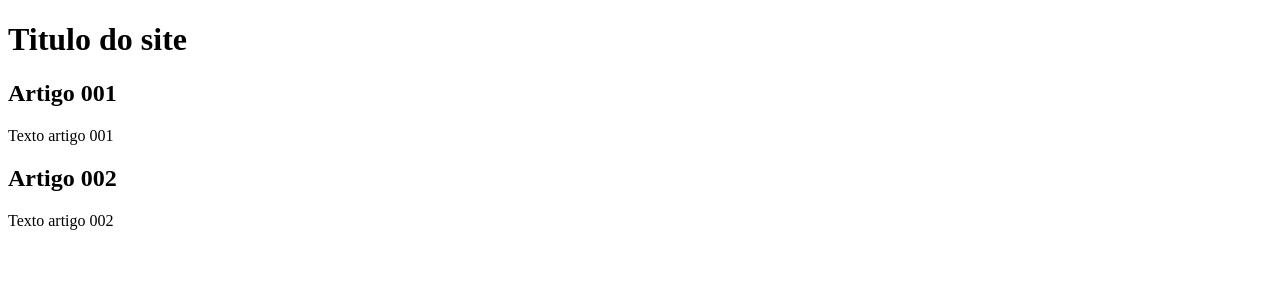
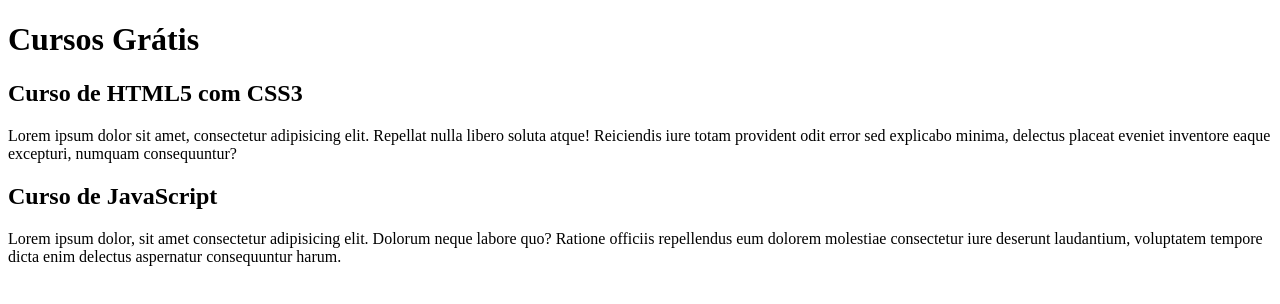
Before and after one commit to CarolineQuinteros/projeto-site, a plain HTML site: page index.html in a window 1280 px wide. Drawn offline with Linux system fonts and the light colour scheme.

Commit message:
Comecei a escrever o conteúdo

```diff
--- a/index.html
+++ b/index.html
@@ -9,13 +9,13 @@
 <body>
     <main></main>
     <header>
-         <h1>Titulo do site</h1>
+         <h1>Cursos Grátis </h1>
     </header>
    <article>
-       <h2>Artigo 001 </h2>
-       <p>Texto artigo 001</p>
+       <h2> Curso de HTML5 com CSS3 </h2>
+       <p>Lorem ipsum dolor sit amet, consectetur adipisicing elit. Repellat nulla libero soluta atque! Reiciendis iure totam provident odit error sed explicabo minima, delectus placeat eveniet inventore eaque excepturi, numquam consequuntur?</p>
    </article>
-    <h2>Artigo 002</h2>
-    <p>Texto artigo 002</p>
+    <h2>Curso de JavaScript </h2>
+    <p>Lorem ipsum dolor, sit amet consectetur adipisicing elit. Dolorum neque labore quo? Ratione officiis repellendus eum dolorem molestiae consectetur iure deserunt laudantium, voluptatem tempore dicta enim delectus aspernatur consequuntur harum.</p>
 </body>
 </html>
```
